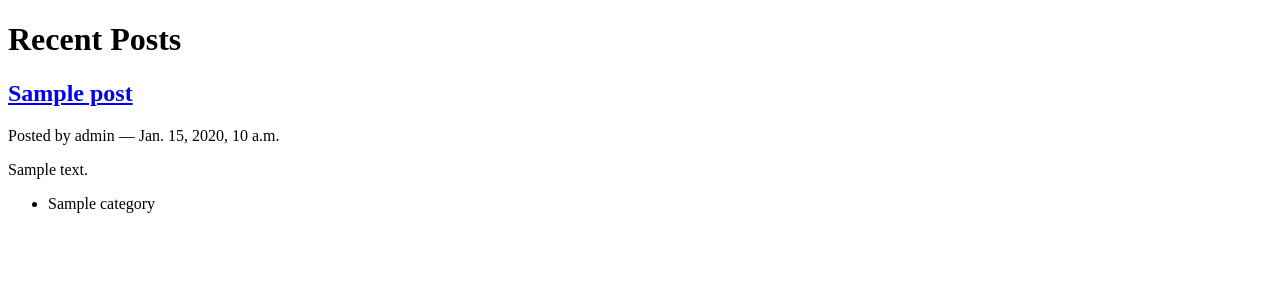
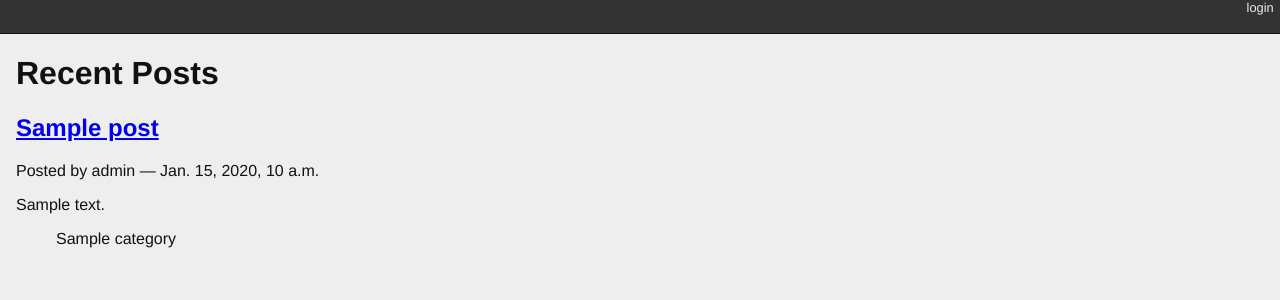
Before and after one commit to jasonverberne/django-blog, a Django app: page / in a window 1280 px wide. Shown: the top 300 px of the page. Run offline with Django 3.2, Linux system fonts and the light colour scheme; data comes from the database, SQL or seed files in the repository; tables that the repository leaves empty hold one stand-in row (values such as "Sample post").

Commit message:
final changes?

```diff
--- /dev/null
+++ b/blogging/static/django_blog.css
@@ -0,0 +1,74 @@
+body {
+    background-color: #eee;
+    color: #111;
+    font-family: "HelveticaNeue-Light", "Helvetica Neue Light", "Helvetica Neue", Helvetica, Arial, "Lucida Grande", sans-serif;
+    margin:0;
+    padding:0;
+}
+#container {
+    margin:0;
+    padding:0;
+    margin-top: 0px;
+}
+#header {
+    background-color: #333;
+    border-bottom: 1px solid #111;
+    margin:0;
+    padding:0;
+}
+#control-bar {
+    margin: 0em 0em 1em;
+    list-style: none;
+    list-style-type: none;
+    text-align: right;
+    color: #eee;
+    font-size: 80%;
+    padding-bottom: 0.4em;
+}
+#control-bar li {
+    display: inline-block;
+}
+#control-bar li a {
+    color: #eee;
+    padding: 0.5em;
+    text-decoration: none;
+}
+#control-bar li a:hover {
+    color: #cce;
+}
+#content {
+    margin: 0em 1em 1em;
+}
+
+ul#entries {
+    list-style: none;
+    list-style-type: none;
+}
+div.entry {
+    margin-right: 2em;
+    margin-top: 1em;
+    border-top: 1px solid #cecece;
+}
+ul#entries li:first-child div.entry {
+    border-top: none;
+    margin-top: 0em;
+}
+div.entry-body {
+    margin-left: 2em;
+}
+.notification {
+    float: right;
+    text-align: center;
+    width: 25%;
+    padding: 1em;
+}
+.info {
+    background-color: #aae;
+}
+ul.categories {
+    list-style: none;
+    list-style-type: none;
+}
+ul.categories li {
+    display: inline;
+}
--- a/blogging/templates/blogging/list.html
+++ b/blogging/templates/blogging/list.html
@@ -1,3 +1,4 @@
+
 {% extends "base.html" %}{% block content %}
   <h1>Recent Posts</h1>
   {% comment %} here is where the query happens {% endcomment %}
--- a/mysite/settings.py
+++ b/mysite/settings.py
@@ -120,3 +120,6 @@ USE_TZ = True
 # https://docs.djangoproject.com/en/2.1/howto/static-files/
 
 STATIC_URL = '/static/'
+
+LOGIN_URL = '/login/'
+LOGIN_REDIRECT_URL = '/'
--- a/mysite/templates/base.html
+++ b/mysite/templates/base.html
@@ -1,9 +1,21 @@
+{% load static %}
 <!DOCTYPE html>
 <html>
   <head>
     <title>My Django Blog</title>
+    <link type="text/css" rel="stylesheet" href="{% static 'django_blog.css' %}">
   </head>
   <body>
+    <div id="header">  {# header begins here #}
+      <ul id="control-bar">
+      {% if user.is_authenticated %}
+       {% if user.is_staff %}<li><a href="{% url 'admin:index' %}">admin</a></li>{% endif %}
+        <li><a href="{% url 'logout' %}">logout</a></li>
+       {% else %}
+        <li><a href="{% url 'login' %}">login</a></li>
+      {% endif %}
+      </ul>
+     </div>              {# header ends here #}
     <div id="container">
       <div id="content">
       {% block content %}
--- a/mysite/urls.py
+++ b/mysite/urls.py
@@ -15,9 +15,14 @@ Including another URLconf
 """
 from django.contrib import admin
 from django.urls import path, include  # <-- Make sure you have both of these imports.
+from django.contrib.auth.views import LoginView, LogoutView
 
 urlpatterns = [
     path('polling/', include('polling.urls')),
     path('admin/', admin.site.urls),
     path('', include('blogging.urls')),
+    path('', include('blogging.urls')),  # <- already there
+    path('admin/', admin.site.urls),   # <- already there
+    path('login/', LoginView.as_view(template_name='login.html'), name="login"),
+    path('logout/', LogoutView.as_view(next_page='/'), name="logout"),
 ]
```
Also changed, not shown: mysite/templates/login.html (added, +7 -0 lines).
